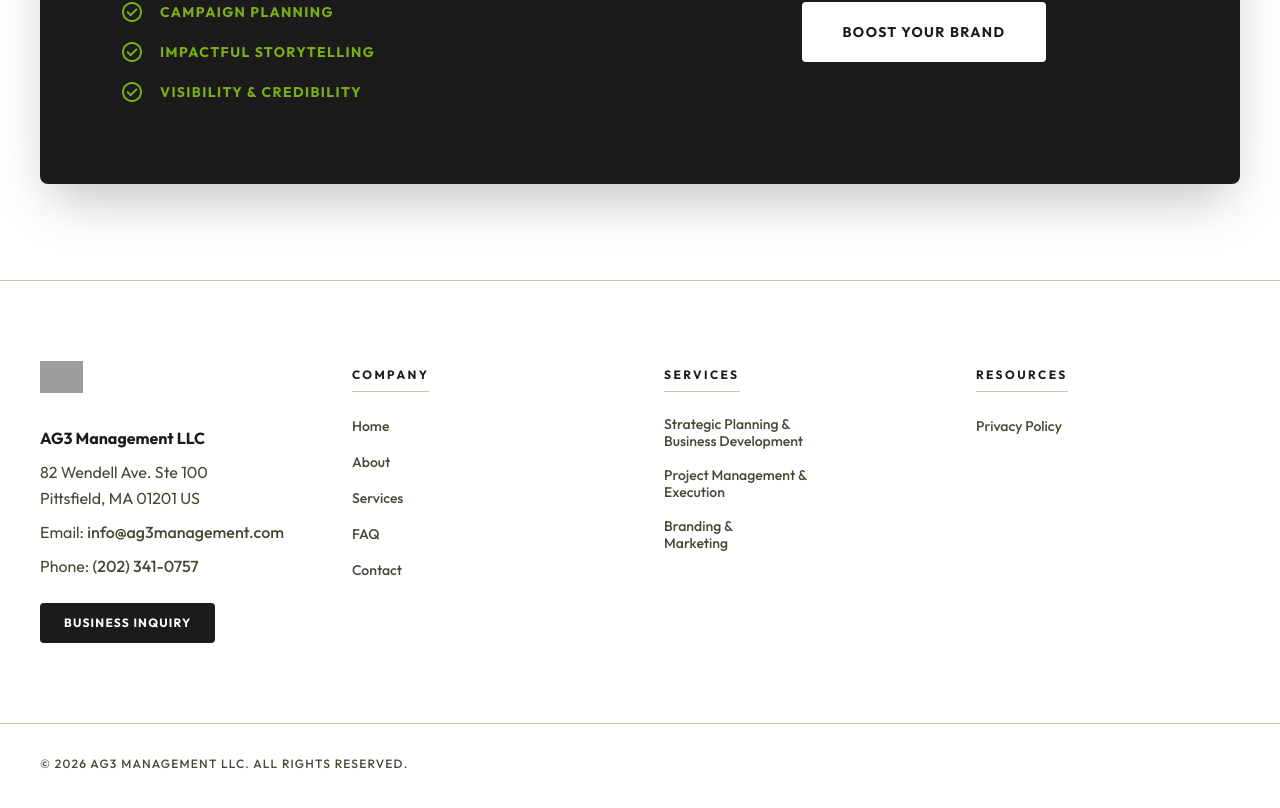
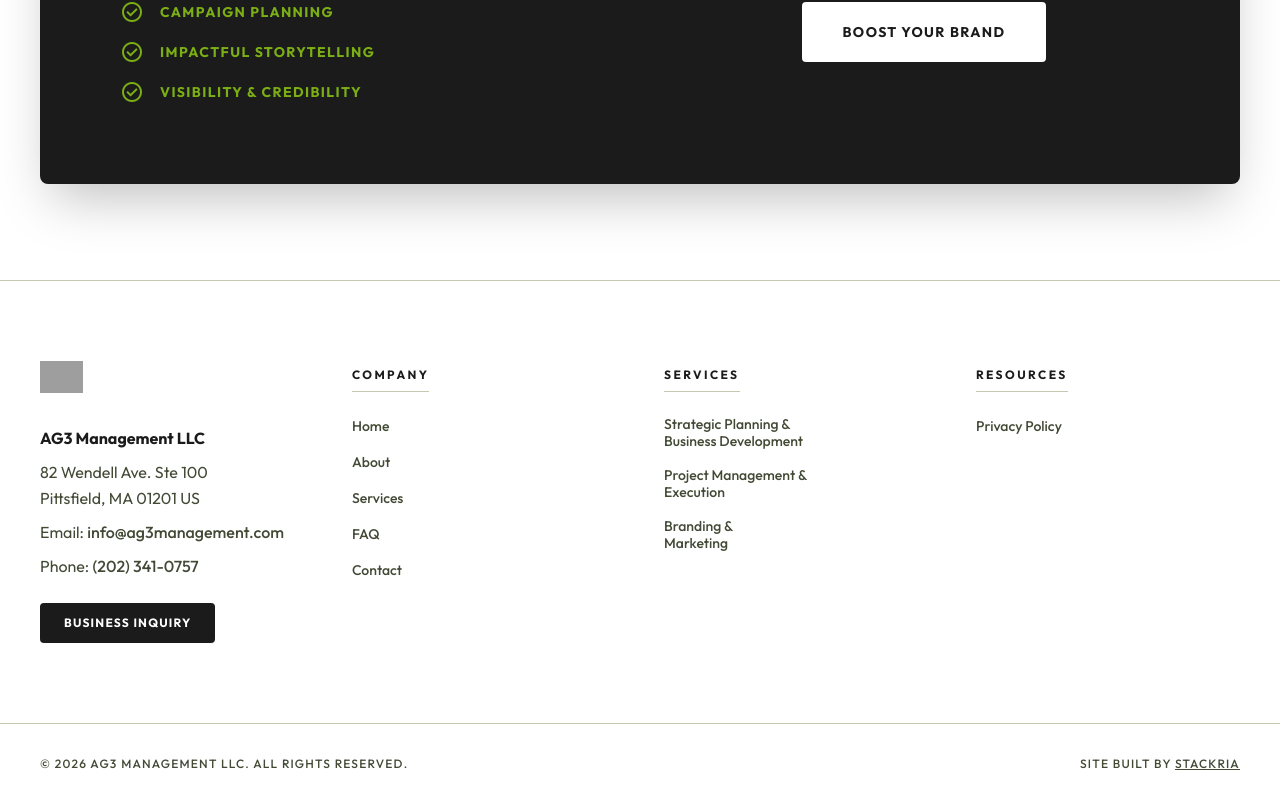
Before and after one commit to kluivstar/AGIII, a React (Vite) app: page /services/branding-marketing in a window 1280 px wide. Shown: the part 1935-2743 px from the top of the page. Built offline with nearby package versions, Linux system fonts and the light colour scheme; grey boxes are pictures that could not be loaded.

Commit message:
Add Stackria link to footer

```diff
--- a/src/components/layout/Footer.jsx
+++ b/src/components/layout/Footer.jsx
@@ -56,6 +56,9 @@ export default function Footer() {
         <div className="font-body-md text-xs text-on-surface-variant text-center md:text-left font-medium uppercase tracking-widest">
           © {new Date().getFullYear()} AG3 Management LLC. All rights reserved.
         </div>
+        <div className="font-body-md text-xs text-on-surface-variant text-center md:text-right font-medium uppercase tracking-widest normal-case">
+          Site built by <a href="https://stackria.com/" target="_blank" rel="noopener noreferrer" className="hover:text-on-background transition-colors underline">Stackria</a>
+        </div>
       </div>
     </footer>
   );
```
